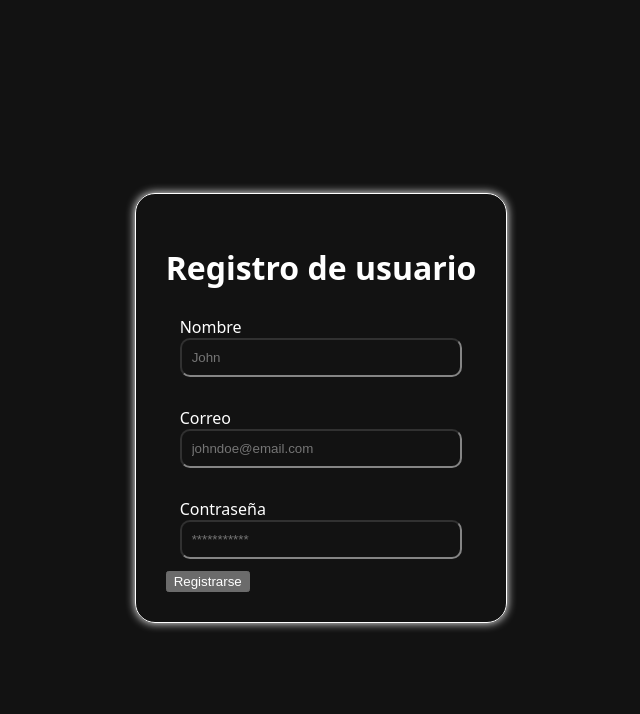
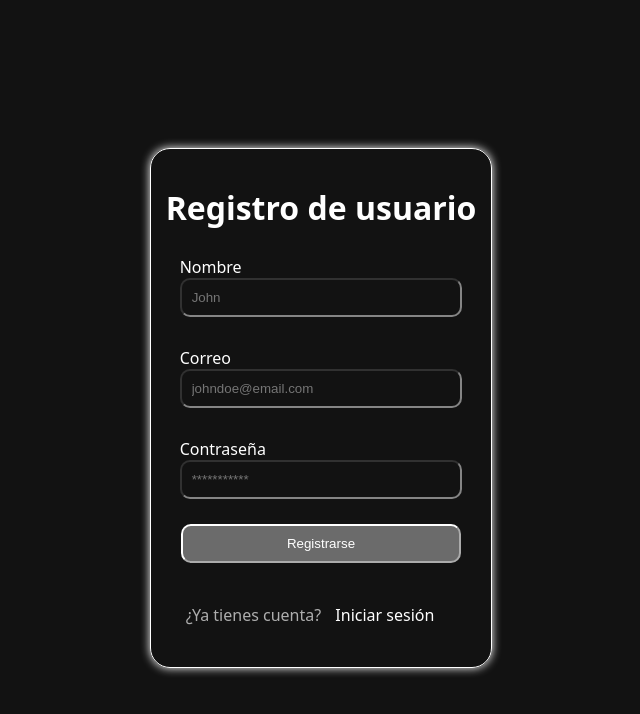
Before and after one commit to shasteroc/BlogJCProyectoFinal, a React (Vite) app: page /registro in a window 1280 px wide. Shown: the top 714 px of the page, without its empty margins (319-959 px from the left). Built offline with nearby package versions, Linux system fonts and the light colour scheme.

Commit message:
Septimo commit

```diff
--- a/src/components/Login.jsx
+++ b/src/components/Login.jsx
@@ -31,7 +31,7 @@ export const Login = () => {
         <fieldset>
           <label>
             <span>Correo</span>
-            <input name="email" type="email" placeholder="johndoe@email.com" required/>
+            <input name="correo" type="email" placeholder="johndoe@email.com" required/>
             </label>
           <label>
             <span>Contraseña</span>
--- a/src/components/Registro.jsx
+++ b/src/components/Registro.jsx
@@ -1,5 +1,6 @@
 import { useState } from "react"
 import { useNavigate } from "react-router-dom"
+import { Login } from "./Login"
 
 export const Registro = () => {
   const navigate = useNavigate()
@@ -34,14 +35,19 @@ export const Registro = () => {
             </label>
             <label>
             <span>Correo</span>
-            <input name="email" type="email" placeholder="johndoe@email.com" required/>
+            <input name="correo" type="email" placeholder="johndoe@email.com" required/>
             </label>
             <label>
             <span>Contraseña</span>
             <input name="password" type="password" placeholder="***********" required/>
             </label>
         </fieldset>
-        <button>Registrarse</button>
+        <label>
+            <button>Registrarse</button>
+        </label>
+        <label>
+            <p>¿Ya tienes cuenta? <a href="./Login"> Iniciar sesión</a></p>
+        </label>
       </form>
     </main>
   )
--- a/src/components/Results.jsx
+++ b/src/components/Results.jsx
@@ -9,7 +9,7 @@ export const Results = () => {
   }, [])
 
   return (
-    <main className="login">
+    <main className="results">
       <table>
         <thead>
           <tr>
--- a/src/styles/styles.css
+++ b/src/styles/styles.css
@@ -16,7 +16,7 @@
   form {
     border-radius: 20px;
     border: 1px solid;
-    padding: 30px;
+    padding: 15px;
     box-shadow: 0px 0px 10px 0px rgba(255,255,255,1);
   }
 
@@ -42,10 +42,42 @@
     padding: 10px;
   }
 
+  button{
+    border-radius: 10px;
+    padding: 10px;
+    margin: 15px;
+  }
+
+  button:hover{
+    background-color: #222;
+    cursor: pointer;
+  }
+
+  p{
+    color: #f9f9f9ac;
+    padding: 10px;
+    padding-left: 20px;
+  }
+
+  a{
+    text-decoration: none;
+    color:  rgba(255,255,255,1);
+    padding: 10px;
+  }
+
+  a:hover{
+    color: #f4f4f467;
+  }
+
+  .results{
+    padding: 30px;
+    margin: 30px;
+  }
+
   table {
     width: 100%;
     border-collapse: collapse;
-    margin: 20px 0;
+    margin: 50px 0;
     font-size: 16px;
     text-align: left;
   }
```
